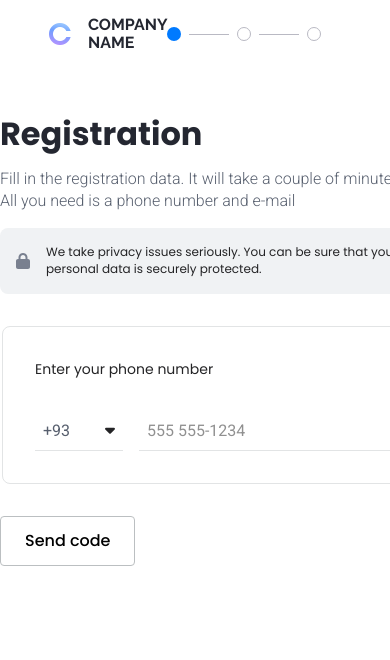
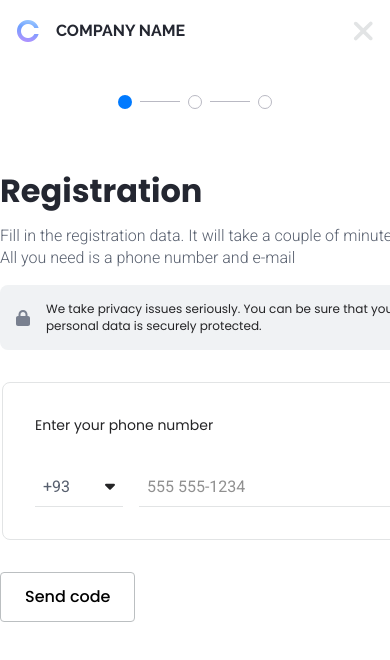
Before and after one commit to DaNaRim/ekreative-frontend-task5, a React (Create React App) app: page / in a window 390 px wide. Shown: the top 660 px of the page. Built offline with nearby package versions, Linux system fonts and the light colour scheme.

Commit message:
UPDATE add mobile version for header

```diff
--- a/src/common/components/Header/Header.module.scss
+++ b/src/common/components/Header/Header.module.scss
@@ -6,7 +6,7 @@
   background: $azureRadiance;
 }
 
-.main_header {
+.mainHeader {
   display: flex;
   align-items: center;
   justify-content: space-between;
@@ -76,3 +76,22 @@
     }
   }
 }
+
+.mainHeaderMobile {
+  padding: 1em;
+  display: flex;
+  flex-direction: column;
+
+  .top {
+    width: 100%;
+    display: flex;
+    align-items: center;
+    justify-content: space-between;
+  }
+
+  .bottom {
+    margin-top: 3em;
+    display: flex;
+    align-items: center;
+  }
+}
--- a/src/common/components/Header/Header.tsx
+++ b/src/common/components/Header/Header.tsx
@@ -2,6 +2,7 @@ import {faXmark} from "@fortawesome/free-solid-svg-icons";
 import {FontAwesomeIcon} from "@fortawesome/react-fontawesome";
 import React from "react";
 import logo from "../../../assets/icons/logo.png";
+import {Default, Mobile} from "../../utils/ResponsiveWrappers";
 import styles from "./Header.module.scss";
 
 type HeaderProps = {
@@ -16,7 +17,9 @@ const Header: React.FC<HeaderProps> = ({stage}) => {
     const handleCrossClick = () => alert("Cross clicked");
 
     return (
-        <header className={styles.main_header}>
+        <>
+            <Default>
+                <header className={styles.mainHeader}>
                     <div className={styles.logo}>
                         <img src={logo} alt="Logo icon"/>
                         <h2>Company name</h2>
@@ -32,6 +35,30 @@ const Header: React.FC<HeaderProps> = ({stage}) => {
                         <FontAwesomeIcon className={styles.crossIcon} icon={faXmark}/>
                     </button>
                 </header>
+            </Default>
+            <Mobile>
+                <header className={`${styles.mainHeader} ${styles.mainHeaderMobile}`}>
+                    <div className={styles.top}>
+                        <div className={styles.logo}>
+                            <img src={logo} alt="Logo icon"/>
+                            <h2>Company name</h2>
+                        </div>
+                        <button className={styles.cross} onClick={handleCrossClick}>
+                            <FontAwesomeIcon className={styles.crossIcon} icon={faXmark}/>
+                        </button>
+                    </div>
+                    <div className={styles.bottom}>
+                        <div className={styles.stage}>
+                            <div className={`${styles.stageCircle} ${styles.active}`}></div>
+                            <div className={`${styles.stageLine} ${isSecondDotActive ? styles.active : ""}`}></div>
+                            <div className={`${styles.stageCircle} ${isSecondDotActive ? styles.active : ""}`}></div>
+                            <div className={`${styles.stageLine} ${isThirdDotActive ? styles.active : ""}`}></div>
+                            <div className={`${styles.stageCircle} ${isThirdDotActive ? styles.active : ""}`}></div>
+                        </div>
+                    </div>
+                </header>
+            </Mobile>
+        </>
     );
 };
 
```
Also changed, not shown: src/common/utils/ResponsiveWrappers.tsx (+5 -5 lines). Lines whose indentation alone changed are shown as unchanged.
